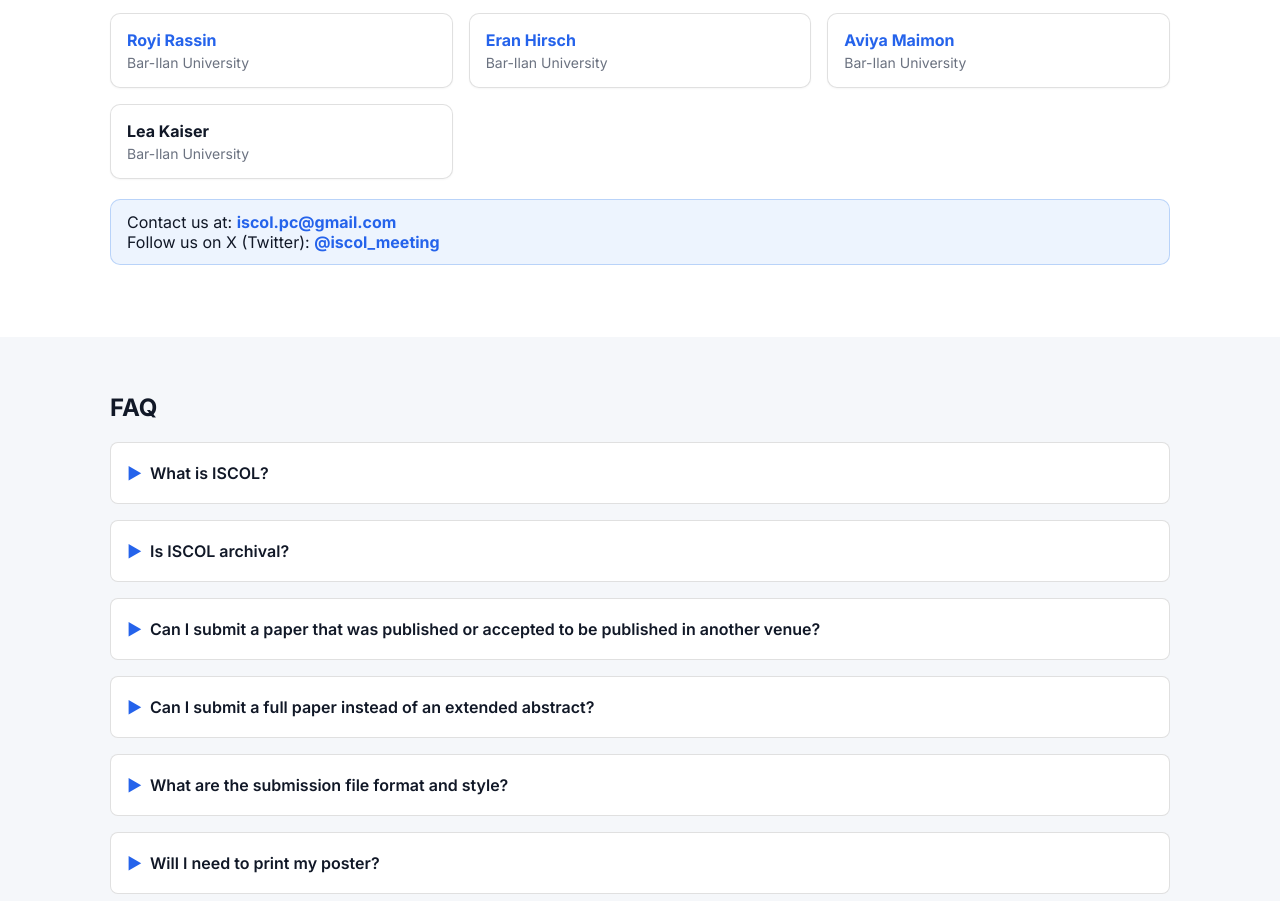
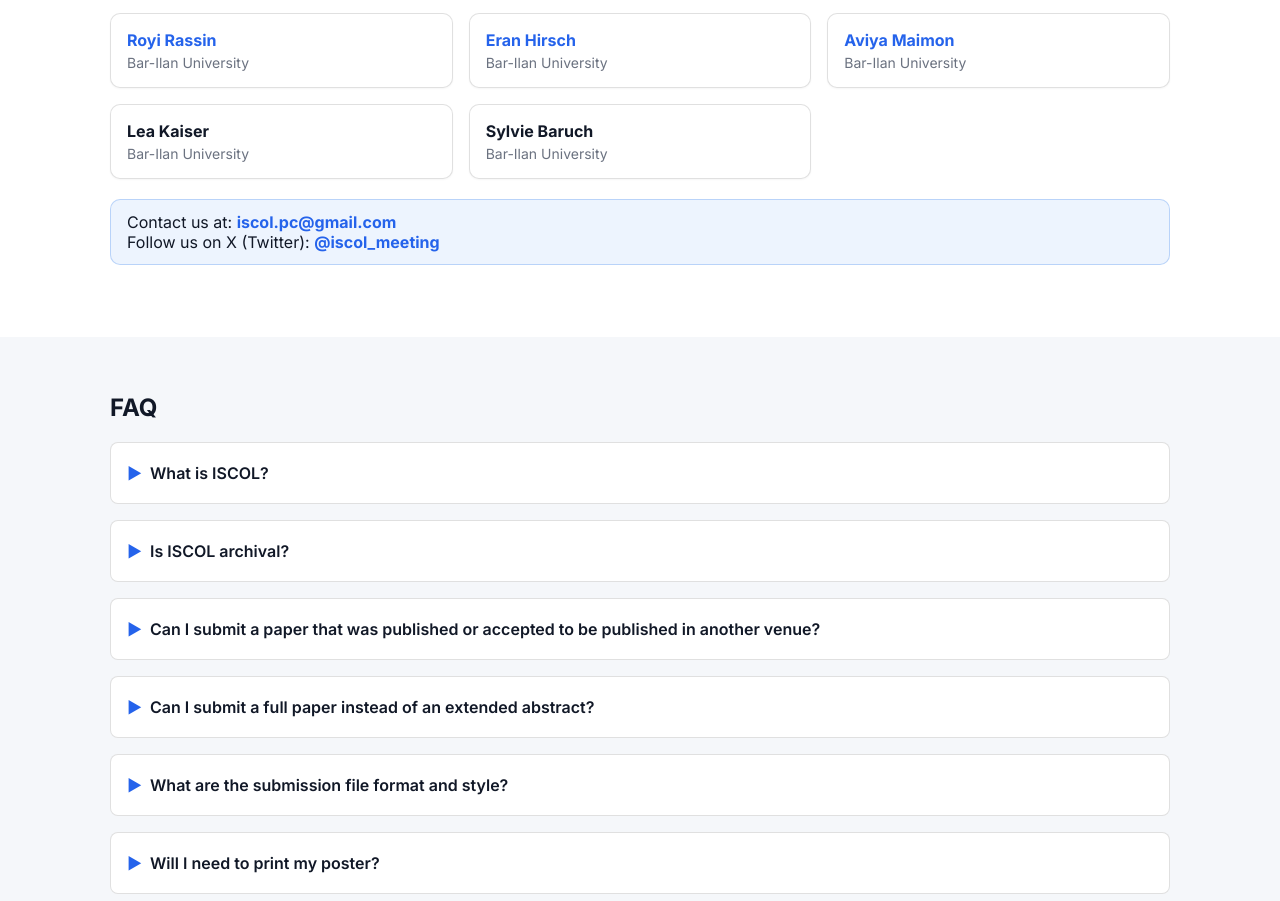
Before and after one commit to iscol-meeting/iscol2025, a plain HTML site: page index.html in a window 1280 px wide. Shown: the part 1131-2032 px from the top of the page. Drawn offline with Linux system fonts and the light colour scheme.

Commit message:
added sylvie as organizer

```diff
--- a/index.html
+++ b/index.html
@@ -216,6 +216,10 @@
               <div class="member-name"><span itemprop="name">Lea Kaiser</span></div>
               <div class="member-affiliation" itemprop="affiliation">Bar-Ilan University</div>
             </div>
+            <div class="committee-member" itemscope itemtype="https://schema.org/Person">
+              <div class="member-name"><span itemprop="name">Sylvie Baruch</span></div>
+              <div class="member-affiliation" itemprop="affiliation">Bar-Ilan University</div>
+            </div>
           </div>
           <p class="contact-note">
             Contact us at: <strong><a href="mailto:iscol.pc@gmail.com">iscol.pc@gmail.com</a></strong><br>
```
